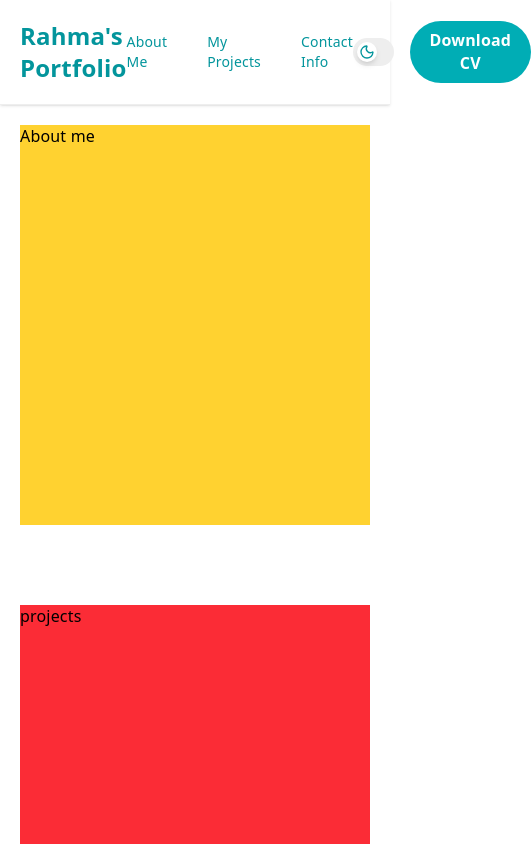
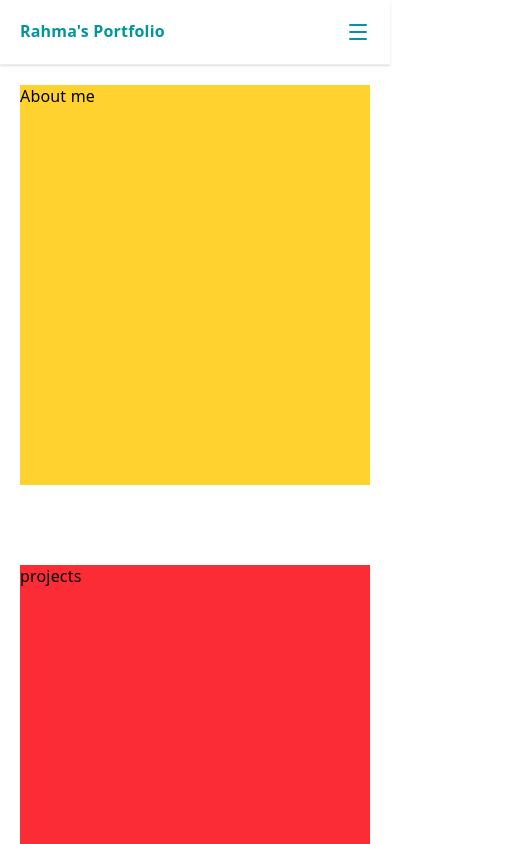
Before and after one commit to RahmaAhmed12/Rahma-Portfolio, a React (Vite) app: page / in a window 390 px wide. Shown: the top 844 px of the page, 531 px wide, since content can reach past the window. Built offline with nearby package versions, Linux system fonts and the light colour scheme.

Commit message:
feat: implement responsive Navbar with sidebar and language switcher

```diff
--- a/src/features/home/navbar/navbar.tsx
+++ b/src/features/home/navbar/navbar.tsx
@@ -1,9 +1,14 @@
 import { useTranslation } from "react-i18next";
 import ThemeToggle from "../../../shared/components/theme-toggle";
 import cvFile from "../../../assets/Rahma Ahmed CV.pdf";
+import { useState } from "react";
+import { Menu, X } from "lucide-react";
+import LanguageSwitcher from "../../../shared/components/lang-switcher";
 const Navbar = () => {
   const { t } = useTranslation();
 
+  const [openSideBar, setOpenSideBar] = useState(false);
+  const isRtl = document.documentElement.dir === "rtl";
   const downloadCv = () => {
     const link = document.createElement("a");
 
@@ -14,11 +19,15 @@ const Navbar = () => {
   };
 
   return (
-    <div className="p-5 z-50 sticky top-0 flex items-center justify-between border-b border-secondary-500 dark:border-secondary-800 shadow bg-white dark:bg-[#222831]">
-      <div className="text-2xl font-bold text-primary-700 dark:text-white ">
+    <div className="w-full  p-5 z-50 sticky top-0 flex items-center gap-5 lg:gap-10 border-b border-secondary-500 dark:border-secondary-800 shadow bg-white dark:bg-[#222831]">
+      <div className="w-[80%] lg:w-full md:text-lg lg:text-2xl font-bold text-primary-700 dark:text-white ">
         Rahma's Portfolio
       </div>
-      <div className="flex items-center gap-10 text-sm text-primary-700 font-medium dark:text-white ">
+
+      <div
+        className="hidden  md:flex w-full items-center justify-center
+      md:gap-4 lg:gap-8 text-sm text-primary-700 font-medium dark:text-white "
+      >
         <a
           href="#AboutMe"
           className="hover:underline hover:underline-offset-8 cursor-pointer"
@@ -38,15 +47,76 @@ const Navbar = () => {
           {t("navbar.tabs.contactInfo")}
         </a>
       </div>
-      <div className="flex items-center gap-4">
+      <div className="hidden  md:flex  w-[80%] lg:w-full items-center justify-end gap-4">
         <ThemeToggle />
+        {/* <LanguageSwitcher /> */}
         <button
-          className="py-2 px-4 font-semibold rounded-full bg-primary-500 text-white"
+          className="p-1.5 lg:py-2 lg:px-4 font-semibold rounded-full bg-primary-500 text-white text-xs lg:text-base"
           onClick={downloadCv}
         >
           {t("navbar.downloadCV")}
         </button>
       </div>
+
+      {/* for the phone and tablet  */}
+      <button
+        className="flex md:hidden w-full  text-primary-700 dark:text-primary-500 justify-end"
+        onClick={() => setOpenSideBar(true)}
+      >
+        <Menu />
+      </button>
+
+      {openSideBar && (
+        <div
+          className={`fixed top-0 z-50 h-screen w-[60%] bg-white dark:bg-primary-900 md:hidden
+             ${isRtl ? "left-0 border-r" : "right-0 border-l"}
+             border-solid border-secondary-500 dark:border-secondary-800`}
+        >
+          <div className="flex items-center justify-between p-5 ">
+            <ThemeToggle />
+            <LanguageSwitcher />
+            <button
+              className=" text-primary-700 dark:text-white"
+              onClick={() => setOpenSideBar(false)}
+            >
+              <X />
+            </button>
+          </div>
+
+          <nav className="flex flex-col gap-6 p-6 text-primary-700 dark:text-white">
+            <a
+              href="#AboutMe"
+              onClick={() => setOpenSideBar(false)}
+              className="hover:text-primary-500"
+            >
+              {t("navbar.tabs.aboutMe")}
+            </a>
+
+            <a
+              href="#Projects"
+              onClick={() => setOpenSideBar(false)}
+              className="hover:text-primary-500"
+            >
+              {t("navbar.tabs.projects")}
+            </a>
+
+            <a
+              href="#ContactInfo"
+              onClick={() => setOpenSideBar(false)}
+              className="hover:text-primary-500"
+            >
+              {t("navbar.tabs.contactInfo")}
+            </a>
+
+            <button
+              className="py-2 px-4 font-semibold rounded-full bg-primary-500 text-white"
+              onClick={downloadCv}
+            >
+              {t("navbar.downloadCV")}
+            </button>
+          </nav>
+        </div>
+      )}
     </div>
   );
 };
--- a/src/shared/components/lang-switcher.tsx
+++ b/src/shared/components/lang-switcher.tsx
@@ -23,15 +23,19 @@ const LanguageSwitcher = () => {
   return (
     <div className="relative">
       <button
-        className=" text-base  flex justify-between  items-center gap-2 py-2 px-4"
+        className=" text-sm lg:text-base  flex justify-between  items-center gap-2 "
         onClick={() => setOpen(!open)}
       >
-        <img src={currentLangIcon} alt="language Icon " className="w-5 h-5" />
+        <img
+          src={currentLangIcon}
+          alt="language Icon "
+          className=" w-4 h-4 lg:w-5 lg:h-5"
+        />
         {currentLang}
       </button>
 
       {open && (
-        <div className=" absolute right-0 top-full z-20 text-base mt-2 w-36 bg-white dark:bg-primary-900 border border-secondary-500 dark:border-secondary-800 rounded-md shadow-lg ">
+        <div className=" absolute right-0 top-full z-20 text-sm lg:text-base mt-2 w-36 bg-white dark:bg-primary-900 border border-secondary-500 dark:border-secondary-800 rounded-md shadow-lg ">
           <ul className="p-2 ">
             <li
               className=" flex items-center gap-3 px-4 py-2  cursor-pointer rounded-md"
--- a/src/shared/components/theme-toggle.tsx
+++ b/src/shared/components/theme-toggle.tsx
@@ -8,9 +8,9 @@ const ThemeToggle = () => {
   const isRtl = document.documentElement.dir === "rtl";
   const getTogglePosition = () => {
     if (isRtl) {
-      return isDark ? "-translate-x-5" : "translate-x-0";
+      return isDark ? "-translate-x-4.5 lg:-translate-x-5" : "translate-x-0";
     }
-    return isDark ? "translate-x-5" : "translate-x-0";
+    return isDark ? "translate-x-4.5 lg:translate-x-5" : "translate-x-0";
   };
 
   return (
@@ -19,17 +19,17 @@ const ThemeToggle = () => {
       onClick={toggleTheme}
       aria-label="Toggle theme"
       aria-pressed={isDark}
-      className={`relative flex h-7 w-12 items-center rounded-full p-1 transition-colors duration-300 ${
+      className={`relative flex h-5 w-10 lg:h-6 lg:w-12 items-center rounded-full p-1 transition-colors duration-300 ${
         isDark ? "bg-secondary-800" : "bg-secondary-500"
       }`}
     >
       <span
-        className={`flex h-5 w-5 items-center justify-center rounded-full bg-white text-sm shadow-md transition-transform duration-300 ${getTogglePosition()}`}
+        className={`flex h-3.5 w-3.5 lg:h-4.5 lg:w-4.5 items-center justify-center rounded-full bg-white text-sm shadow-md transition-transform duration-300 ${getTogglePosition()}`}
       >
         {isDark ? (
-          <Sun className="text-primary-500 h-4 w-4 " />
+          <Sun className="text-primary-500 h-2.5 lg:h-3.5 w-2.5 lg:w-3.5 " />
         ) : (
-          <Moon className="text-primary-700 h-4 w-4 " />
+          <Moon className="text-primary-700 h-2.5 lg:h-3.5 w-2.5 lg:w-3.5 " />
         )}
       </span>
     </button>
```
